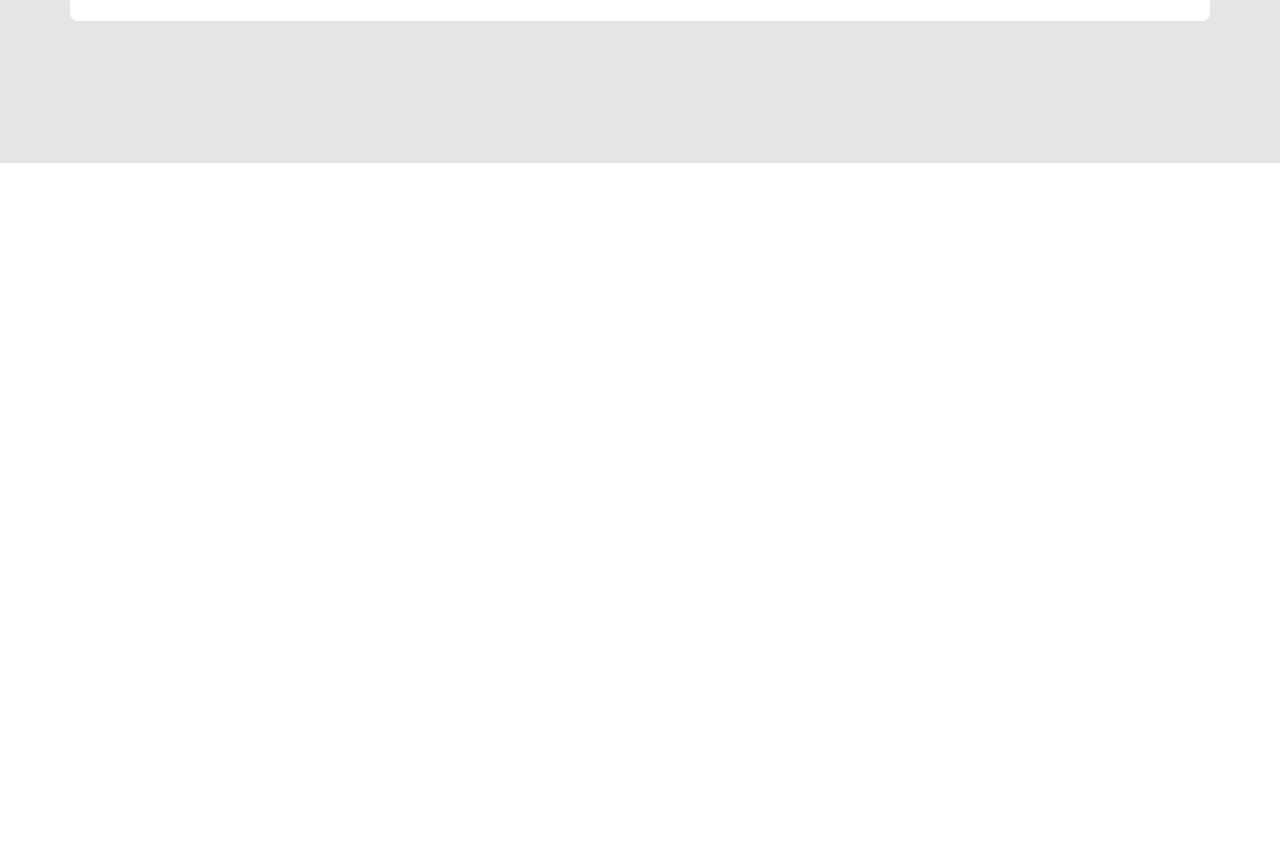
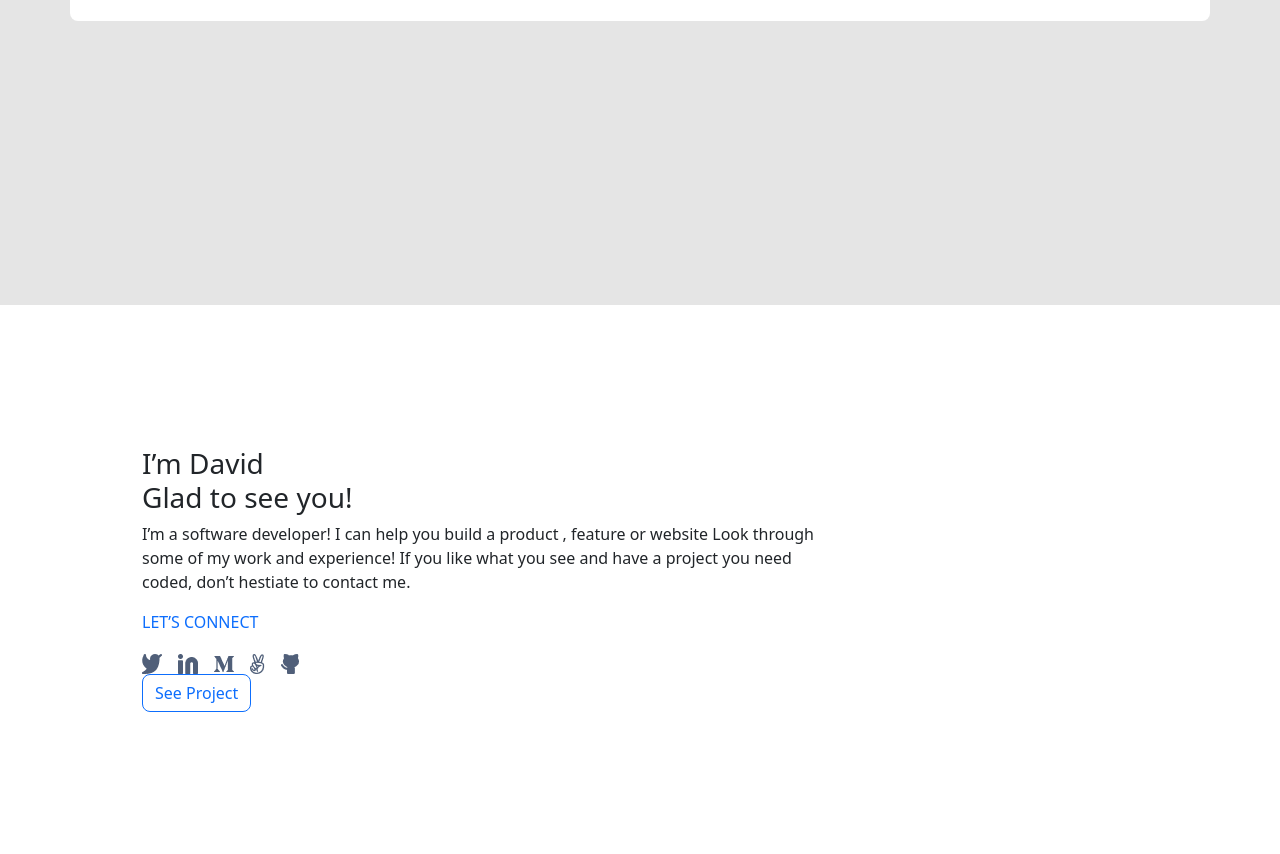
Before and after one commit to FuadNabi/Bootstrap-Portfolio, a website: page index.html in a window 1280 px wide. Shown: the part 3429-4283 px from the top of the page. Before the commit the page ends 3734 px from the top, so only its background shows below. Drawn offline with nearby package versions, Linux system fonts and the light colour scheme.

Commit message:
Create about section

```diff
--- a/index.html
+++ b/index.html
@@ -123,6 +123,24 @@
         </div>
       </section>
     </section>
+    <section class="about-cont bg-white d-flex flex-column" style="padding: 142px">
+      <div class="about-text">
+        <h3 class="">I’m David<br>Glad to see you!</h3>
+        <p class="">I’m a software developer! I can help you build a product , feature or website Look through<br> some of my work and experience! If you like what you see and have a project you need <br>coded, don’t hestiate to contact me.</p>
+        <a href="#" class=" mb-3 nav-link text-primary">LET’S CONNECT</a>
+        <ul class="nav navbar-nav d-flex flex-row">
+          <li class="me-3"><a href=""><img src="image/twitter.png" alt=""></a></li>
+          <li class="me-3"><a href=""></a><img src="image/Linkedin icon.png" alt=""></li>
+          <li class="me-3"><a href=""><img src="image/medium.png" alt=""></a></li>
+          <li class="me-3"><a href=""></a><img src="image/angellist.png" alt=""></li>
+          <li class="me-3"><a href=""><img src="image/github.png" alt=""></a></li>
+        </ul>
+          <a href="#" class="btn btn-white border border-primary rounded-3 text-primary">See Project</a>
+      </div>
+      <div class="about-lang">
+
+      </div>
+    </section>
   </div>
 </body>
 </html>
```
